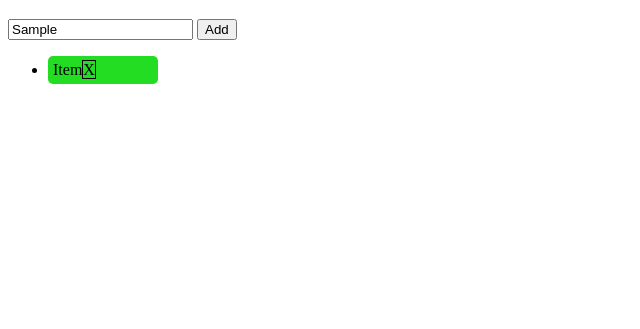
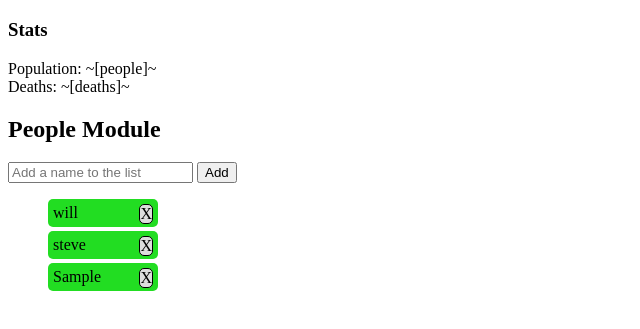
Before and after one commit to cyber2024/lib, a plain HTML site: page javascript/index.html in a window 1280 px wide. Both pictures are taken after typing "Sample" into the empty fields and a click on the button "Add". Shown: the part 61-390 px from the top of the page, without its empty margins (0-640 px from the left). Drawn offline with Linux system fonts and the light colour scheme.

Commit message:
added events and started with a templating engine

```diff
--- a/javascript/events.js
+++ b/javascript/events.js
@@ -0,0 +1,29 @@
+let events = (function () {
+    let events = {};
+    function on(eventName, fn) {
+        events[eventName] = events[eventName] || [];
+        events[eventName].push(fn);
+    };
+    function remove(eventName, fn) {
+        if (!events[eventName]) return null;
+        for (let i = events[eventName].length - 1; i >= 0; i--) {
+            if (events[eventName][i] == fn)
+                events[eventName].splice(i, 1);
+        }
+    };
+    function emit(eventName, data) {
+        if (!events[eventName]) return null;
+        events[eventName].forEach((fn) => {
+            fn(data);
+        })
+    };
+    on('MODULE_LOADED', (data) => {
+        console.log('MODULE_LOADED: ' + data);
+    });
+    emit('MODULE_LOADED', 'Events system loaded')
+    return {
+        on,
+        remove,
+        emit
+    };
+})();
--- a/javascript/index.html
+++ b/javascript/index.html
@@ -7,20 +7,29 @@
   </head>
   <body>
       <h1>Library</h1>
-    <div class="container">
+      <div id="stats-module"></div>
+      <script id="stats-template" type="text/template">
+          <h3>Stats</h3>
+          <span>Population: </span>
+          <span class="population">~[people]~</span>
+          <br />
+          <span>Deaths: </span><span class="deaths">~[deaths]~</span>
+      </script>
+      <div class="container container-people-module">
+          <h2>People Module</h2>
           <!-- js will load data here -->
-        <div class="wrapper">
+          <div class="people-wrapper">
               <div class="input-row">
                   <input type="text" class="input-person" value="" placeholder="Add a name to the list">
                   <button class="btn-add-person">Add</button>
               </div>
-          <ul class="list">
-            <li class="list-item"><span class='text'>Item</span><span class="close">X</button>  </li>
-          </ul>
+              <ul class="list"></ul>
           </div>
       </div>
 
+      <script src="soap.js" charset="utf-8"></script>
+      <script src="events.js" charset="utf-8"></script>
+      <script src="stats.js" charset="utf-8"></script>
       <script src="module-structure.js" charset="utf-8"></script>
-  <script src="events.js" charset="utf-8"></script>
   </body>
 </html>
--- a/javascript/module-structure.js
+++ b/javascript/module-structure.js
@@ -0,0 +1,59 @@
+var people = (function () {
+    if (!events || !events.on || !events.emit) {
+        throw "no event system in place. Need an 'events' manager with 'on' and 'emit' functions";
+    }
+
+    let people = ["will", "steve"];
+    events.emit('PEOPLE_CHANGED', people);
+
+    //cache dom
+    let template = document.querySelector('script');
+    let wrapper = template.querySelector('.people-wrapper');
+    let inputText = document.querySelector('.input-person');
+    let addButton = document.querySelector('.btn-add-person');
+    let list = document.querySelector('.list');
+
+    //bind events
+    addButton.addEventListener('click', addPerson);
+    list.addEventListener('click', (e) => {
+        if (e.target.classList.contains('close')) deletePerson(e);
+    });
+
+    _render();
+
+    function _render() {
+        list.innerHTML = '';
+        people.forEach((person) => {
+            let el = document.createElement('li');
+            el.className = 'list-item';
+            el.innerHTML = `<span class='text'>${person}</span><span class="close">X</button>`
+            list.appendChild(el);
+        });
+
+    }
+    function addPerson(person) {
+        let name = typeof person == 'string' ? person : inputText.value;
+        if (!name) return;
+        people.push(name);
+        inputText.value = '';
+        events.emit('PEOPLE_CHANGED', people);
+        _render();
+    }
+    function deletePerson(e) {
+        var index = typeof e == 'number'? e : people.indexOf(e.target.parentElement.children[0].textContent);
+        people.splice(index, 1);
+        events.emit('PEOPLE_CHANGED', people);
+        _render();
+    }
+
+    function getPeople() { return new Array(people); }
+
+    if (events && events.on) {
+        events.emit('MODULE_LOADED', 'People module loaded');
+    } else {
+        throw "no event system in place. Need an 'events' manager with an 'on' function";
+    }
+
+    const EVENTS_EMITTED = ['PEOPLE_CHANGED', 'MODULE_LOADED'];
+    return { getPeople, addPerson, deletePerson, EVENTS_EMITTED };
+})();
--- /dev/null
+++ b/javascript/soap.js
@@ -0,0 +1,23 @@
+let Soap = (function () {
+
+    function _generateRegexp(key) {
+        return /~\[${key}\]~/g;
+    }
+    function render(str, object) {
+        console.log(object)
+        const rgx = /~\[(.*)\]~/g;
+        const keys = str.matchAll(rgx);
+        console.log(keys)
+        let result = str;
+        if (keys.length > 1) {
+            for (let i = 1; i < keys.length; i++) {
+                console.log(keys[i], object[keys[i]])
+                result = result.replace('~\['+keys[i]+'\]~', object[keys[i]]);
+            }
+        }
+        return result;
+    }
+    return {
+        render
+    }
+})();
--- /dev/null
+++ b/javascript/stats.js
@@ -0,0 +1,23 @@
+(function () {
+    if (!events || !events.on || !events.emit) {
+        throw "No 'events' manager detected, events, events.emit and events.on are required.";
+    }
+    let people = 0;
+
+    //cache DOM
+    let stats = document.querySelector("#stats-module");
+    let statsTemplate = document.querySelector('#stats-template').innerHTML;
+    console.log(statsTemplate)
+
+    //bind Events
+    events.on('PEOPLE_CHANGED', (data) => {
+        people = data.length;
+        _render();
+    })
+
+    function _render() {
+        stats.innerHTML = Soap.render(statsTemplate, {people, deaths: 10});
+    }
+
+    events.emit('MODULE_LOADED', 'Stats module loaded \nEvents listened for: \n\tPEOPLE_CHANGED\n\nEvents Emitted: \n\tMODULE_LOADED');
+})();
--- a/javascript/style.css
+++ b/javascript/style.css
@@ -3,10 +3,38 @@
   border-radius: 5px;
   padding: 5px;
   width: 100px;
+  margin-bottom:4px;
 }
 .list-item>.close{
-  position: relative;
-  right: 0;
+  float: right;
   border: 1px solid black;
+  border-radius: 5px;
+  background-color:#ddd;
+  transition: 0.2s ease;
   /* margin: 0 0 0 5px; */
 }
+.stats{
+    grid-column: 1 / 2;
+    grid-row: 2 / 2;
+    background-color: lightgray;
+    border-radius:10px;
+    padding:8px;
+    margin-bottom:16px;
+}
+.list-item > .close:hover{
+    background-color:#fff;
+    cursor: pointer;
+    font-size:1.1em;
+}
+.list{
+    list-style: none;
+}
+.people-wrapper {
+    grid-column: 1 / 4;
+    grid-row: 3 / 5;
+}
+.container-people-module{
+    display: grid;
+    grid-template-columns: repeat(4, 25%);
+    grid-template-rows: min-content;
+}
```
Lines whose indentation alone changed are shown as unchanged.
